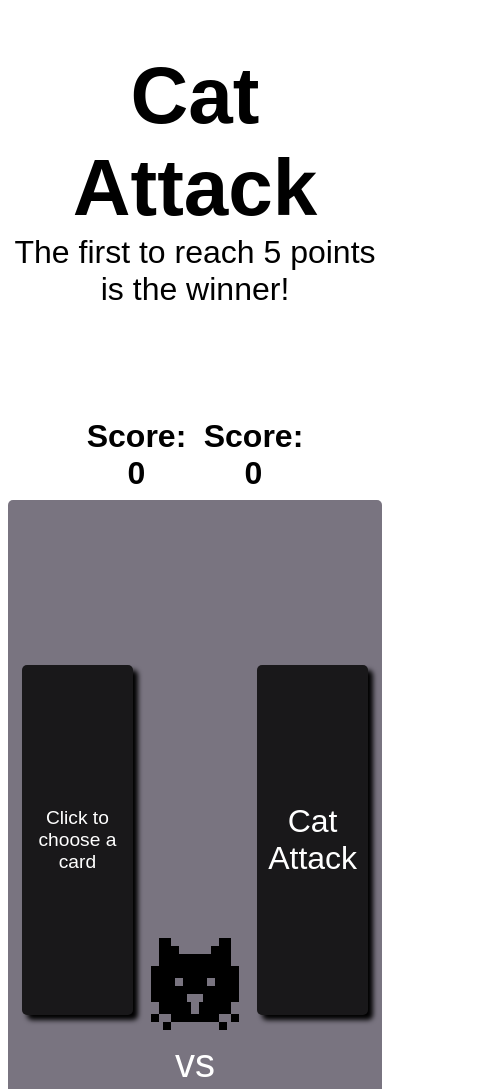
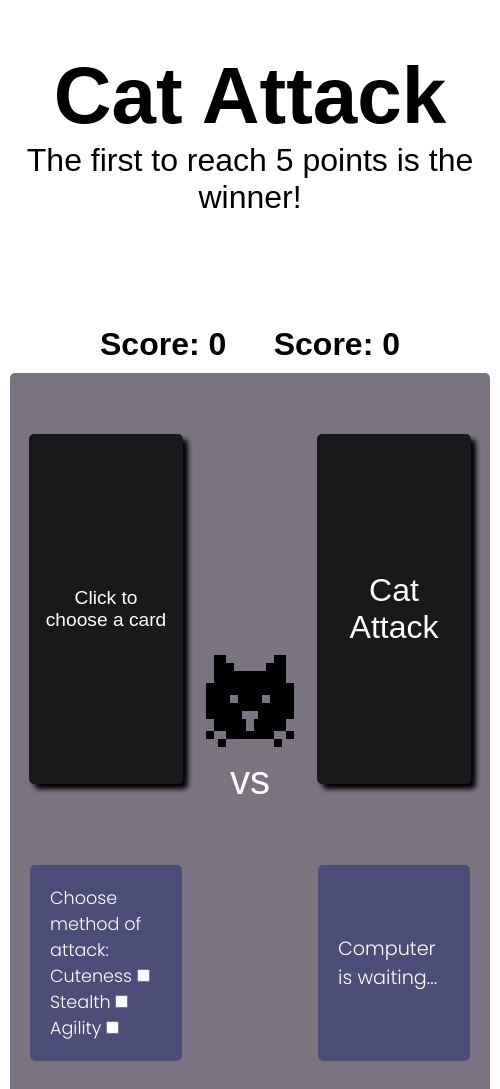
Before and after one commit to BeckyRushton/Cat-Attack-JS-Game, a plain HTML site: page index.html in a window 390 px wide. Shown: the top 1089 px of the page, 500 px wide, since content can reach past the window. Drawn offline with Linux system fonts and the light colour scheme; a script that the page names is missing; a web font is replaced by a local one.

Commit message:
Fixed responsive issues so works on small and large screens

```diff
--- a/styles.scss
+++ b/styles.scss
@@ -13,6 +13,7 @@ $table-colour: rgb(121, 116, 128);
 }
 body {
   background-color: rgb(255, 255, 255);
+  min-width: 500px;
 }
 .gameName {
   font-family: $main-font;
@@ -233,6 +234,9 @@ body {
 
 // ------------------------- Larger screens -----------------------------
 @media screen and (min-width: 768px) {
+  body {
+    max-width: 1600px;
+  }
   .gameName {
     gap: 20px;
     &__title {
```
Also changed, not shown: styles.css, 1 other file.
